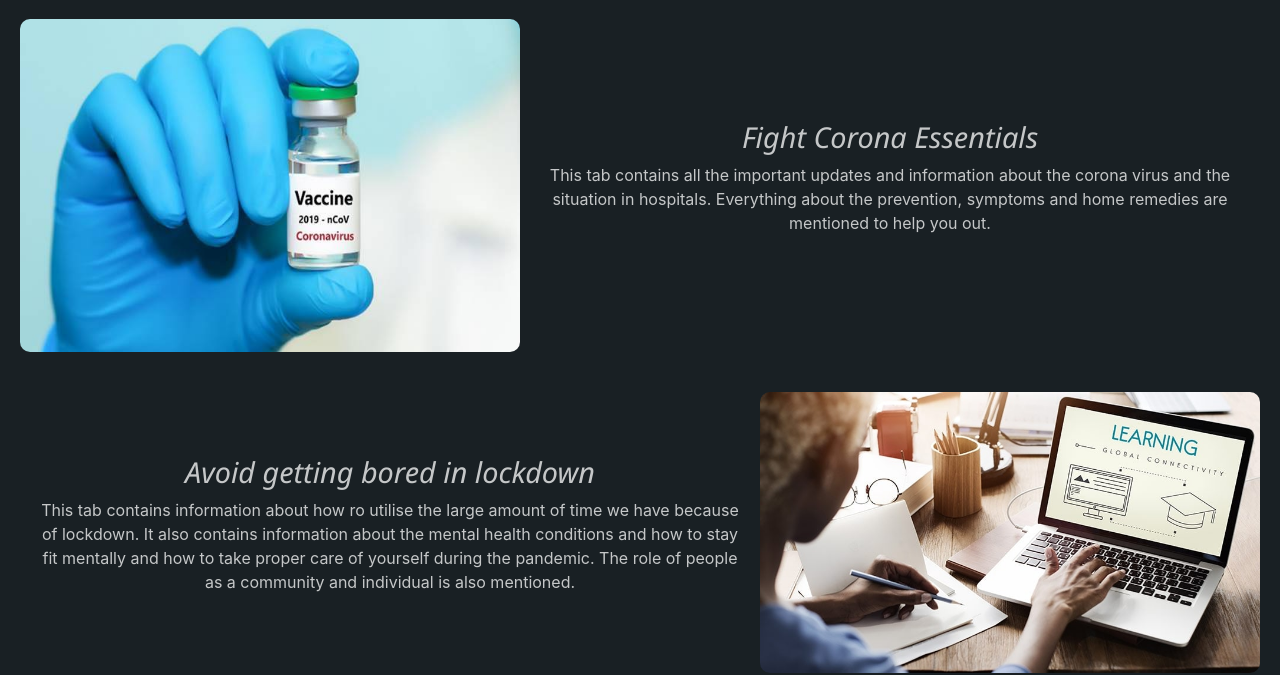
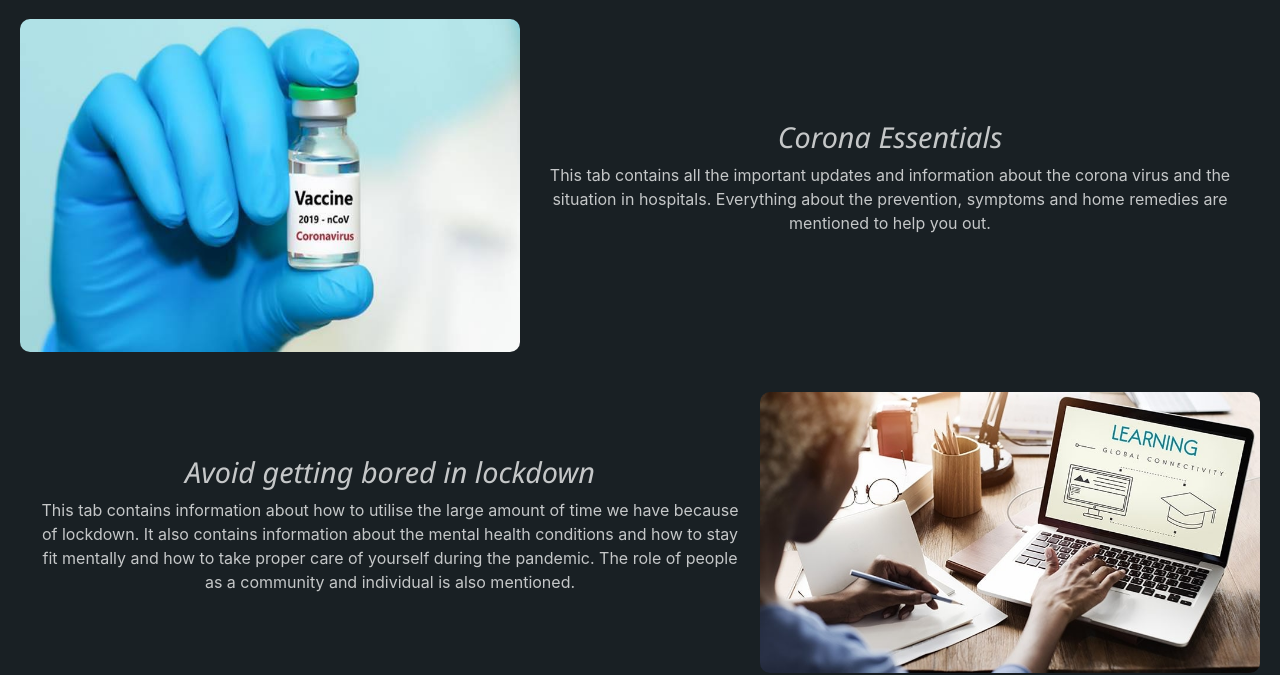
Before and after one commit to astromanish/corona-care, a React (Create React App) app: page / in a window 1280 px wide. Shown: the part 1340-2015 px from the top of the page. Built offline with nearby package versions, Linux system fonts and the light colour scheme.

Commit message:
homepage content updated

```diff
--- a/src/components/home.js
+++ b/src/components/home.js
@@ -44,7 +44,7 @@ const Home = () => {
           </div>
           <div className="site_item item-inverse">
             <div className="site_item-body">
-              <h1 className="heading">Fight Corona Essentials</h1>
+              <h1 className="heading">Corona Essentials</h1>
               <p className="site_item-content">This tab contains all the important updates and information about the corona virus and the situation in hospitals. Everything about the prevention, symptoms and home remedies are mentioned to help you out.</p>
             </div>
             <img className="site_item-image" src={vaccine}/>
@@ -52,7 +52,7 @@ const Home = () => {
           <div className="site_item">
             <div className="site_item-body">
               <h1 className="heading">Avoid getting bored in lockdown</h1>
-              <p className="site_item-content">This tab contains information about how ro utilise the large amount of time we have because of lockdown. It also contains information about the mental health conditions and how to stay fit mentally and how to take proper care of yourself during the pandemic. The role of people as a community and individual is also mentioned.</p>
+              <p className="site_item-content">This tab contains information about how to utilise the large amount of time we have because of lockdown. It also contains information about the mental health conditions and how to stay fit mentally and how to take proper care of yourself during the pandemic. The role of people as a community and individual is also mentioned.</p>
             </div>
             <img className="site_item-image" src={learning}/>
           </div>
```
